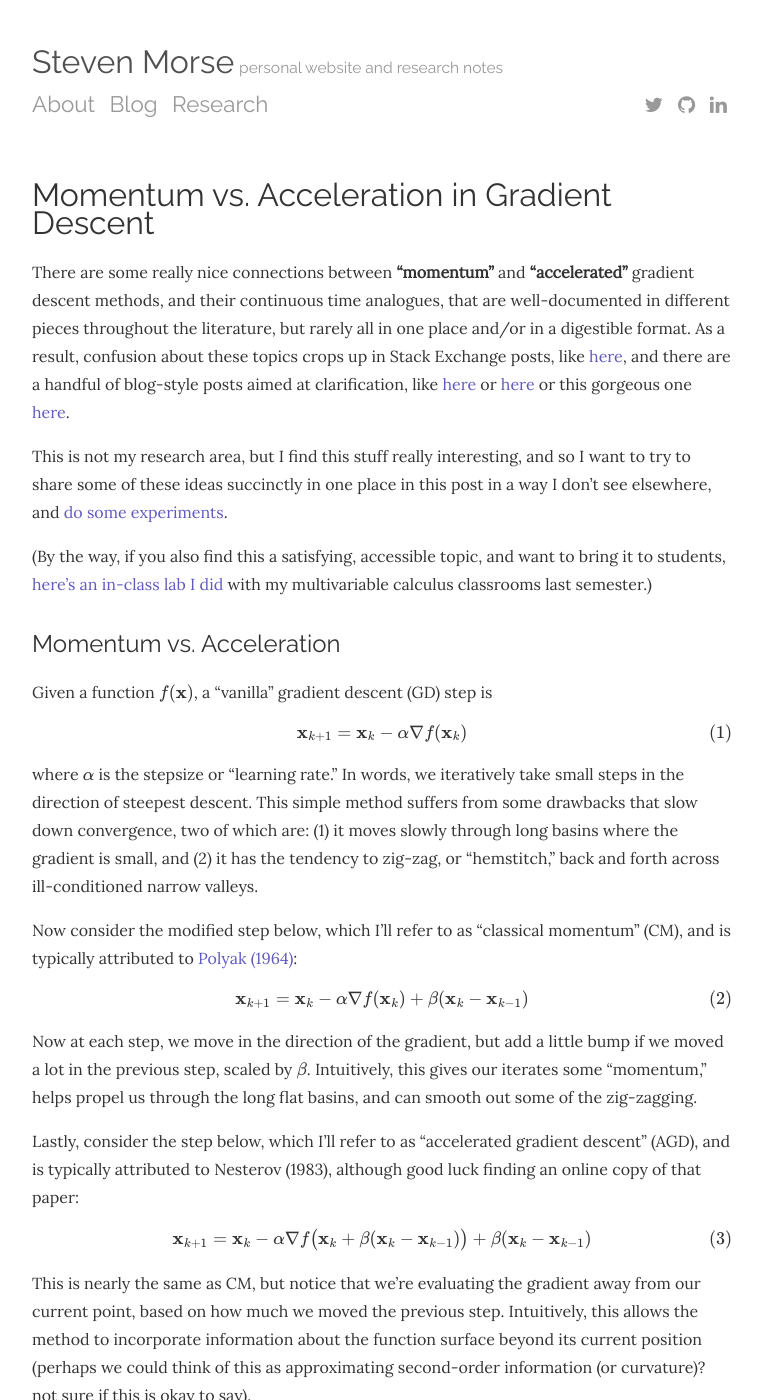
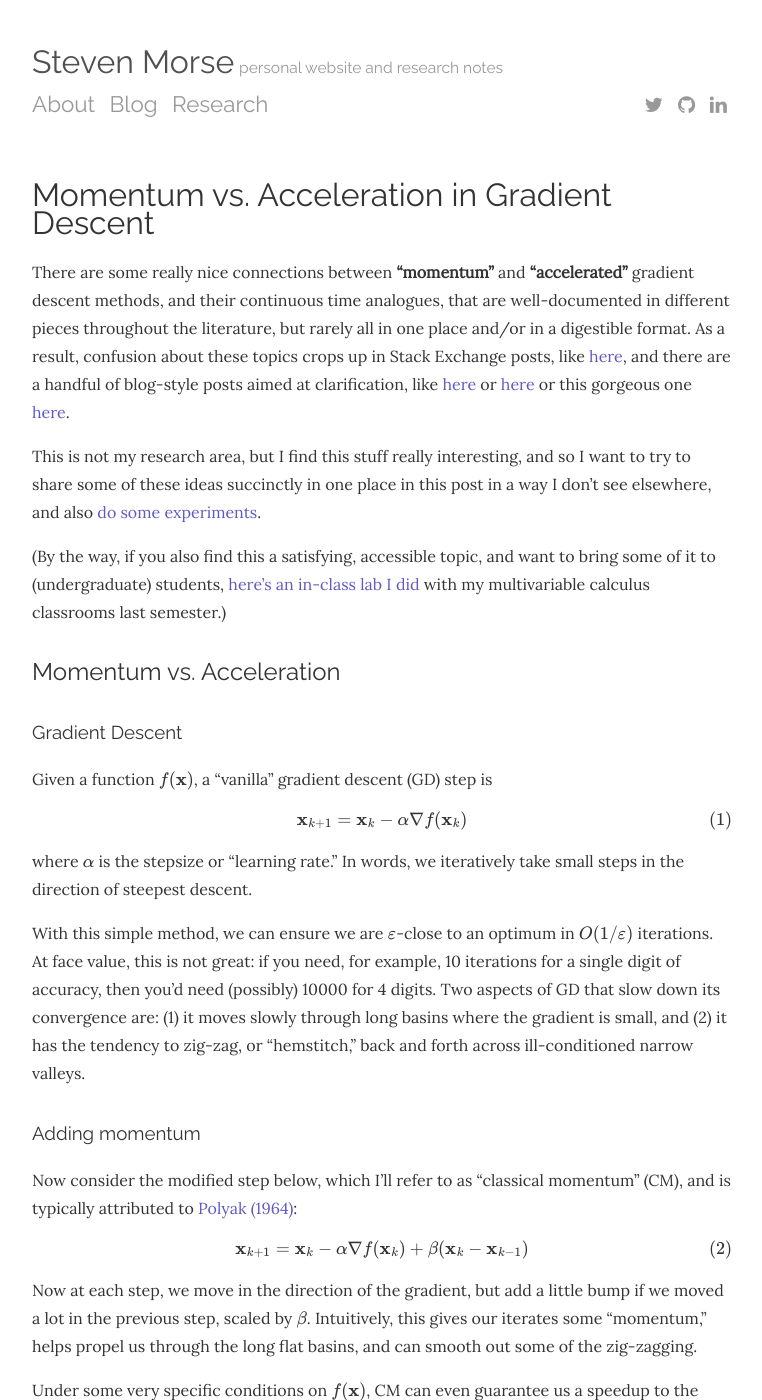
Before and after one commit to stmorse/stmorse.github.io, a Jekyll site: the page built from _posts/2019-06-05-Momentum-vs-Acceleration.md, in a window 1280 px wide and 1400 px high. Shown: the whole window, without its empty margins (258-1020 px from the left). Built offline with Jekyll 4.4.1, drawn with Linux system fonts in a browser that asks for light colours; nearby versions of some CDN libraries; formulas are drawn with MathJax 3; some of the changed text lies outside the part shown.

Commit message:
various edits

```diff
--- a/_posts/2019-06-05-Momentum-vs-Acceleration.md
+++ b/_posts/2019-06-05-Momentum-vs-Acceleration.md
@@ -8,12 +8,14 @@
 
 There are some really nice connections between **"momentum"** and **"accelerated"** gradient descent methods, and their continuous time analogues, that are well-documented in different pieces throughout the literature, but rarely all in one place and/or in a digestible format.  As a result, confusion about these topics crops up in Stack Exchange posts, like [here](https://stats.stackexchange.com/questions/179915/whats-the-difference-between-momentum-based-gradient-descent-and-nesterovs-acc), and there are a handful of blog-style posts aimed at clarification, like [here](https://medium.com/konvergen/momentum-method-and-nesterov-accelerated-gradient-487ba776c987) or [here](https://jlmelville.github.io/mize/nesterov.html) or this gorgeous one [here](https://distill.pub/2017/momentum/).
 
-This is not my research area, but I find this stuff really interesting, and so I want to try to share some of these ideas succinctly in one place in this post in a way I don't see elsewhere, and [do some experiments](#a-quick-experiment).
+This is not my research area, but I find this stuff really interesting, and so I want to try to share some of these ideas succinctly in one place in this post in a way I don't see elsewhere, and also [do some experiments](#a-quick-experiment).
 
-(By the way, if you also find this a satisfying, accessible topic, and want to bring it to students, [here's an in-class lab I did](https://stmorse.github.io/docs/AppDay1.pdf) with my multivariable calculus classrooms last semester.)
+(By the way, if you also find this a satisfying, accessible topic, and want to bring some of it to (undergraduate) students, [here's an in-class lab I did](https://stmorse.github.io/docs/AppDay1.pdf) with my multivariable calculus classrooms last semester.)
 
 
 ## Momentum vs. Acceleration
+
+### Gradient Descent
 
 Given a function $$f(\mathbf{x})$$, a "vanilla" gradient descent (GD) step is
 
@@ -24,7 +26,11 @@
 \end{equation}
 $$
 
-where $$\alpha$$ is the stepsize or "learning rate."  In words, we iteratively take small steps in the direction of steepest descent.  This simple method suffers from some drawbacks that slow down convergence, two of which are: (1) it moves slowly through long basins where the gradient is small, and (2) it has the tendency to zig-zag, or "hemstitch," back and forth across ill-conditioned narrow valleys.
+where $$\alpha$$ is the stepsize or "learning rate."  In words, we iteratively take small steps in the direction of steepest descent.
+
+With this simple method, we can ensure we are $$\varepsilon$$-close to an optimum in $$O(1/\varepsilon)$$ iterations.  At face value, this is not great: if you need, for example, 10 iterations for a single digit of accuracy, then you'd need (possibly) 10000 for 4 digits.  Two aspects of GD that slow down its convergence are: (1) it moves slowly through long basins where the gradient is small, and (2) it has the tendency to zig-zag, or "hemstitch," back and forth across ill-conditioned narrow valleys.
+
+### Adding momentum
 
 Now consider the modified step below, which I'll refer to as "classical momentum" (CM), and is typically attributed to [Polyak (1964)](http://vsokolov.org/courses/750/files/polyak64.pdf):
 
@@ -38,7 +44,12 @@
 
 Now at each step, we move in the direction of the gradient, but add a little bump if we moved a lot in the previous step, scaled by $$\beta$$.  Intuitively, this gives our iterates some "momentum," helps propel us through the long flat basins, and can smooth out some of the zig-zagging.
 
-Lastly, consider the step below, which I'll refer to as "accelerated gradient descent" (AGD), and is typically attributed to Nesterov (1983), although good luck finding an online copy of that paper:
+Under some very specific conditions on $$f(\mathbf{x})$$, CM can even guarantee us a speedup to the $$O(1/\varepsilon)$$ convergence rate.  But we can do even better.
+
+
+### "Accelerating"
+
+Lastly, consider the step below, which I'll refer to as "accelerated gradient descent" (AGD), and is typically attributed to Nesterov (1983), although good luck finding an online copy of the original paper:
 
 $$
 \begin{equation}
@@ -53,10 +64,12 @@
 
 For example, if we are about to jump over a valley and begin zig-zagging, we will use the gradient near this landing point, which will be facing against our movement, and cancel it out.  So we, in a very loose sense, solve the zig-zagging problem.  And, because the momentum term is still present, we move quickly through long flat basins.
 
+Nesterov's AGD only needs $$O(1/\sqrt{\varepsilon})$$ to get $$\varepsilon$$-close to the optimum, using the right parameters for $$\alpha$$ and $$\beta_k$$ and assuming the gradient is Lipschitz continuous.  More amazingly, this turns out to be provably as good as we can do given only first order information!
+
 
 ## Nesterov's method
 
-The discussion thus far has been extremely hand-wavy (my preferred mode of discussion).  We have not mentioned convergence guarantees, conditions that must hold about the function $$f$$ or the parameters $$\alpha$$ and $$\beta$$ (which actually need to vary with $$k$$) ... in fact, we haven't even stated the methods in the way they are typically written.
+The discussion thus far has been extremely hand-wavy (my preferred mode of discussion).  We have only hinted at convergence guarantees, conditions that must hold about the function $$f$$, or the parameters $$\alpha$$ and $$\beta$$ (which actually need to vary with $$k$$) ... in fact, we haven't even stated the methods in the way they are typically written.
 
 Let's start there.  Nesterov's accelerated gradient descent method, as typically stated (for example [here](https://blogs.princeton.edu/imabandit/2013/04/01/acceleratedgradientdescent)) is
 
@@ -89,7 +102,9 @@
 
 ## Nesterov's method: re-stated
 
-First we need to rewrite the coupled equations in Eq. \eqref{eq:nesterov_old}.  [Sutskever et al.](http://proceedings.mlr.press/v28/sutskever13.pdf) reorder the steps of Nesterov's method so that the $$\mathbf{x}$$ and $$\mathbf{y}$$ are "off" by one step.  As far as I can tell this is purely superficial.
+Again, our goal is to get from AGD as typically stated in Eq. \eqref{eq:nesterov_old} to something more intuitive, like Eq. \eqref{eq:ag}.
+
+Let's follow the approach in [Sutskever et al.](http://proceedings.mlr.press/v28/sutskever13.pdf), who start by reordering the steps of Nesterov's method so that the $$\mathbf{x}$$ and $$\mathbf{y}$$ are "off" by one step.  (As far as I can tell this is purely superficial.)
 
 Specifically, we start with a point $$\mathbf{x}_{-1} = \mathbf{y}_0$$, and begin iterating with $$k=0$$.  This means Eq. \eqref{eq:nesterov_old} becomes
 
@@ -105,9 +120,9 @@
 \end{equation}
 $$
 
-where now we set $$a_0 = 1$$ because it corresponds to the old $$a_1 = (1+\sqrt{1+0})/2$$.
+where now we set $$a_0 = 1$$ because it corresponds to the old $$a_1 = (1+\sqrt{1+0})/2=1$$.
 
-It is still not at all obvious how Eq. \eqref{eq:nesterov} is equivalent to the one-liner Eq. \eqref{eq:ag}.  The [supplementary material](xxx) for the Sutskever paper walks through this, and [this post](https://jlmelville.github.io/mize/nesterov.html) also shows the derivation, but I'll rehash it briefly here.
+It is still not at all obvious how Eq. \eqref{eq:nesterov} is equivalent to the one-liner Eq. \eqref{eq:ag}.  The [supplementary material](http://proceedings.mlr.press/v28/sutskever13.html) for the Sutskever paper walks through this, and [this post](https://jlmelville.github.io/mize/nesterov.html) also shows the derivation, but I'll rehash it briefly here.
 
 First define $$\mathbf{v}_k = \mathbf{x}_k - \mathbf{x}_{k-1}$$ and $$\beta_k = \frac{a_k - 1}{a_{k+1}}$$.  Now the second equation in \eqref{eq:nesterov} can be rewritten
 
@@ -144,7 +159,7 @@
 
 And now we see this can easily be combined into a one-liner (substitute the first into the second and use the fact $$\mathbf{v}_k = \mathbf{x}_k - \mathbf{x}_{k-1}$$.)
 
-More importantly, notice we could have written our **momentum** one-liner from Eq. \eqref{eq.cm} like this instead:
+More importantly, notice we could have also written our **momentum** one-liner from Eq. \eqref{eq:cm} like this instead:
 
 $$
 \begin{equation}
@@ -239,6 +254,13 @@
 So if gradient descent approximates the path of a massless particle moving down a hillside, gradient descent with *momentum* approximates a large heavy ball rolling down hill.
 
 (And in fact, it's often referred to as Polyak's "heavy ball method".)
+
+I believe what [Su et al.'s paper](https://arxiv.org/pdf/1503.01243.pdf) does is show that you can use this same framework to get to the AGD scheme, if you select the damping (friction) coefficient exactly correctly at each iteration, but I haven't worked through this.
+
+
+### Parting thoughts
+
+This post hasn't touched on the application of these gradient descent modifications to the **stochastic** setting, i.e. stochastic gradient descent (SGD).  My understanding is, although momentum can in general be counterproductive in the final stages of convergence when our gradient is noisy, it can, for example, be extremely useful in the early, transient, or exploratory phase.   See: the Sutskever paper, and I've also been working through this paper by [Mandt et al.](https://arxiv.org/abs/1704.04289), and this recent one by [Zeyuan Allen-Zhu](http://jmlr.csail.mit.edu/papers/volume18/16-410/16-410.pdf) (who also wrote a paper on AGD as a linear coupling of GD and Mirror Descent, [see here](http://people.csail.mit.edu/zeyuan/topics/linear-coupling.htm)).
 
 I hope this post has been interesting and/or useful to you.  I'll end with posting the code for the experiment.  [Feedback always welcome](https://twitter.com/thestevemo).
 
```
Also changed, not shown: other parts of _posts/2019-06-05-Momentum-vs-Acceleration.md (+1 -1 lines).
